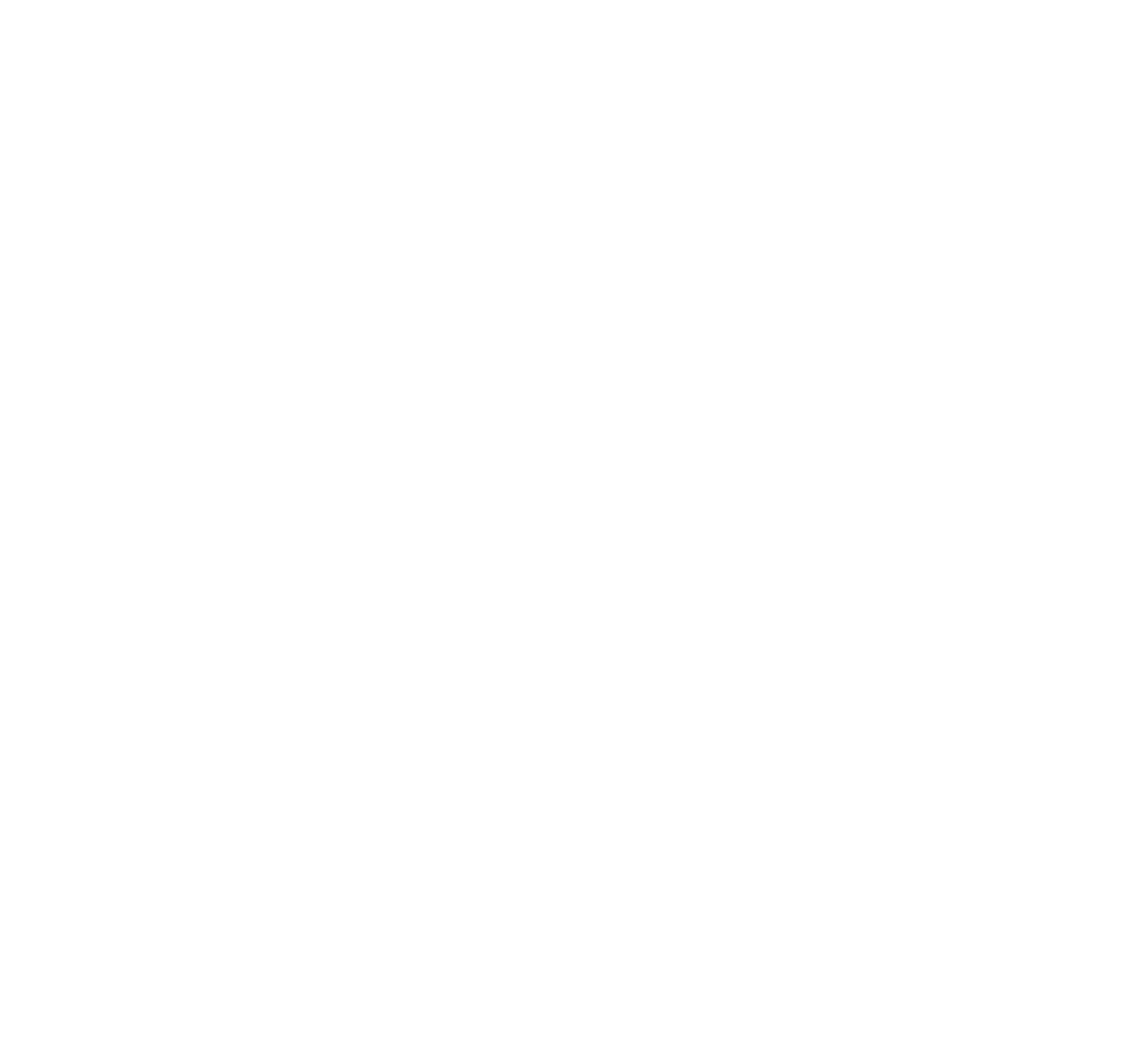
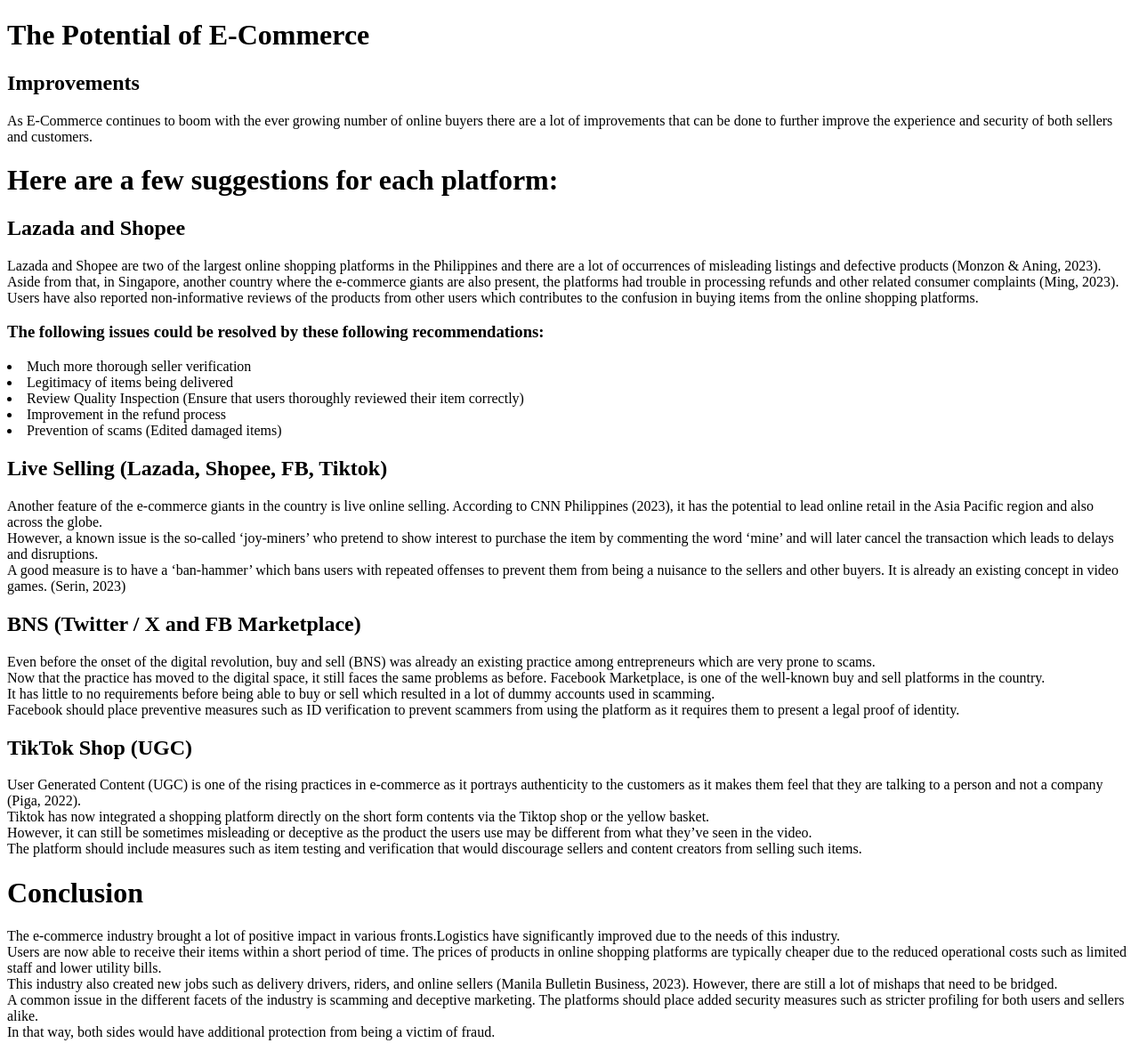
Before and after one commit to aumariano/mms142-groupj-2023, a plain HTML site: page MMS-142.html in a window 1280 px wide. Shown: the whole page at 89% size. Before the commit the page ends 800 px from the top, so only its background shows below. Drawn offline with Linux system fonts and the light colour scheme.

Commit message:
Update_Antoni MMS-142.html

```diff
--- a/MMS-142.html
+++ b/MMS-142.html
@@ -1,12 +1,59 @@
 <!DOCTYPE html>
 <html>
-    <head>
-    </head>
-    <style>
+<head> <title>E-commerce as A Disruptive Technology</title>
+</head>
 
-    </style>
-    <body>
 
-    </body>
+<body>
+<h1>The Potential of E-Commerce</h1>
+<h2>Improvements</h2>
+
+<p>As E-Commerce continues to boom with the ever growing number of online buyers there are a lot of improvements that can be done to further improve the experience and security of both sellers and customers.<br>
+
+<h1>Here are a few suggestions for each platform:</h1>
+
+</p>
+
+<h2> Lazada and Shopee </h2>
+<p>Lazada and Shopee are two of the largest online shopping platforms in the Philippines and there are a lot of occurrences of misleading listings and defective products (Monzon & Aning, 2023).<br>
+Aside from that, in Singapore, another country where the e-commerce giants are also present, the platforms had trouble in processing refunds and other related consumer complaints (Ming, 2023). <br>
+Users have also reported non-informative reviews of the products from other users which contributes to the confusion in buying items from the online shopping platforms. <br>
+
+<h3>The following issues could be resolved by these following recommendations:</h3>
+<li>Much more thorough seller verification</li>
+<li>Legitimacy of items being delivered</li>
+<li>Review Quality Inspection (Ensure that users thoroughly reviewed their item correctly)</li>
+<li>Improvement in the refund process</li>
+<li>Prevention of scams (Edited damaged items)</li>
+
+</p>
+
+<h2>Live Selling (Lazada, Shopee, FB, Tiktok)</h2>
+<p>Another feature of the e-commerce giants in the country is live online selling. According to CNN Philippines (2023), it has the potential to lead online retail in the Asia Pacific region and also across the globe.<br>
+However, a known issue is the so-called ‘joy-miners’ who pretend to show interest to purchase the item by commenting the word ‘mine’ and will later cancel the transaction which leads to delays and disruptions.<br>
+A good measure is to have a ‘ban-hammer’ which bans users with repeated offenses to prevent them from being a nuisance to the sellers and other buyers. It is already an existing concept in video games. (Serin, 2023)
+</p>
+
+<h2>BNS (Twitter / X and FB Marketplace)</h2>
+<p>Even before the onset of the digital revolution, buy and sell (BNS) was already an existing practice among entrepreneurs which are very prone to scams. <br>
+Now that the practice has moved to the digital space, it still faces the same problems as before. Facebook Marketplace, is one of the well-known buy and sell platforms in the country.<br>
+It has little to no requirements before being able to buy or sell which resulted in a lot of dummy accounts used in scamming.<br>
+Facebook should place preventive measures such as ID verification to prevent scammers from using the platform as it requires them to present a legal proof of identity.
+</p>
+
+<h2>TikTok Shop (UGC)</h2>
+<p>User Generated Content (UGC) is one of the rising practices in e-commerce as it portrays authenticity to the customers as it makes them feel that they are talking to a person and not a company (Piga, 2022).<br>
+Tiktok has now integrated a shopping platform directly on the short form contents via the Tiktop shop or the yellow basket. <br>
+However, it can still be sometimes misleading or deceptive as the product the users use may be different from what they’ve seen in the video. <br>
+The platform should include measures such as item testing and verification that would discourage sellers and content creators from selling such items.
+</p>
+<h1>Conclusion</h1>
+<p>The e-commerce industry brought a lot of positive impact in various fronts.Logistics have significantly improved due to the needs of this industry. <br>
+Users are now able to receive their items within a short period of time. The prices of products in online shopping platforms are typically cheaper due to the reduced operational costs such as limited staff and lower utility bills. <br>
+This industry also created new jobs such as delivery drivers, riders, and online sellers (Manila Bulletin Business, 2023). However, there are still a lot of mishaps that need to be bridged. <br>
+A common issue in the different facets of the industry is scamming and deceptive marketing. The platforms should place added security measures such as stricter profiling for both users and sellers alike. <br>
+In that way, both sides would have additional protection from being a victim of fraud. <br>
+</p>
+</body>
 
 </html>
```
